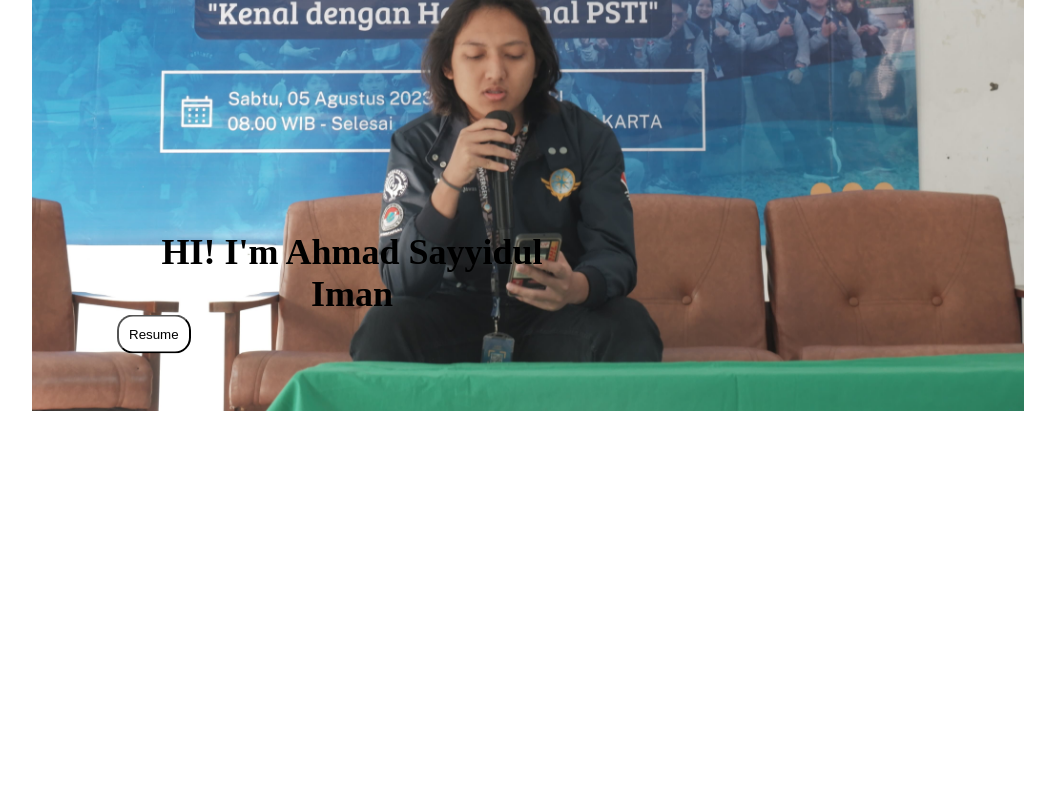
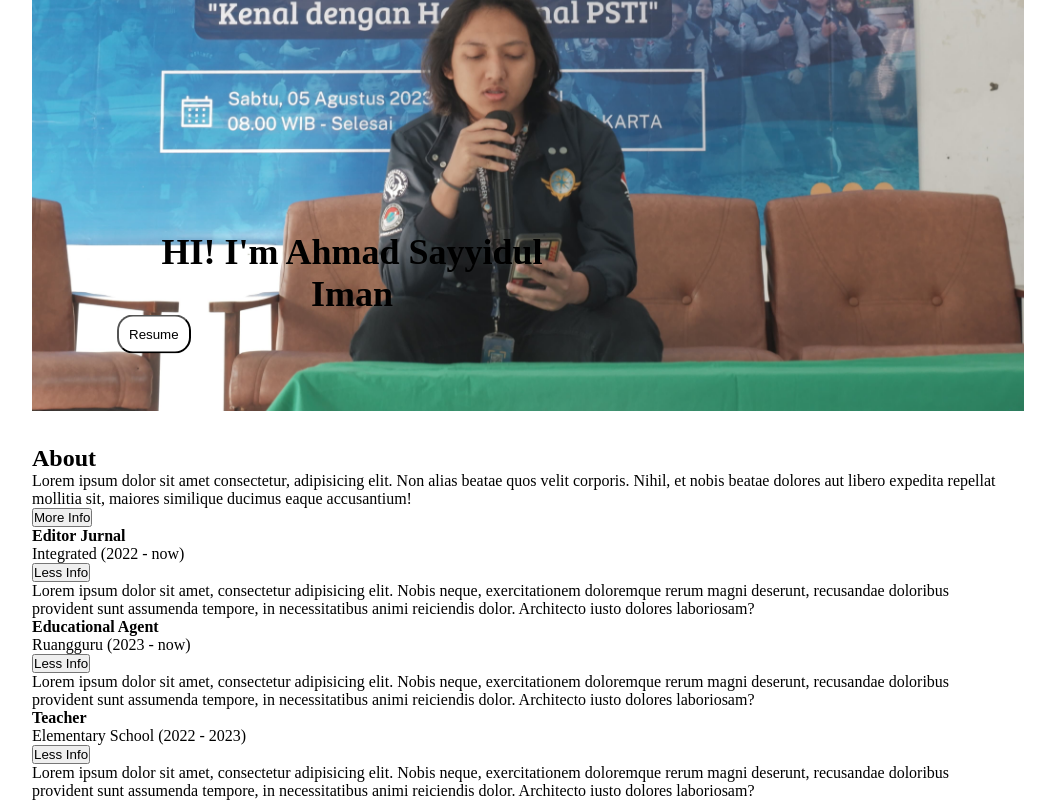
Before and after one commit to sayyiduliman/UTS, a plain HTML site: page index.html in a window 1280 px wide. Shown: the part 360-1160 px from the top of the page, without its empty margins (118-1173 px from the left). Before the commit the page ends 800 px from the top, so only its background shows below. Drawn offline with Linux system fonts and the light colour scheme.

Commit message:
update index.html

```diff
--- a/index.html
+++ b/index.html
@@ -26,5 +26,36 @@
             <button>Resume</button>
         </div>
     </div>
+
+    <section id="about">
+        <div class="col1">
+            <h1>About</h1>
+            <p>Lorem ipsum dolor sit amet consectetur, adipisicing elit. Non alias beatae quos velit corporis. Nihil, et nobis beatae dolores aut libero expedita repellat mollitia sit, maiores similique ducimus eaque accusantium!</p>
+            <button>More Info</button>
+        </div>
+
+        <div class="col2">
+            <p><b>Editor Jurnal</b></p>
+            <p>Integrated (2022 - now)</p>
+            <button>Less Info</button>
+            <p>Lorem ipsum dolor sit amet, consectetur adipisicing elit. Nobis neque, exercitationem doloremque rerum magni deserunt, recusandae doloribus provident sunt assumenda tempore, in necessitatibus animi reiciendis dolor. Architecto iusto dolores laboriosam?</p>
+        </div>
+
+        <div class="col3">
+            <p><b>Educational Agent</b></p>
+            <p>Ruangguru (2023 - now)</p>
+            <button>Less Info</button>
+            <p>Lorem ipsum dolor sit amet, consectetur adipisicing elit. Nobis neque, exercitationem doloremque rerum magni deserunt, recusandae doloribus provident sunt assumenda tempore, in necessitatibus animi reiciendis dolor. Architecto iusto dolores laboriosam?</p>
+        </div>
+
+        <div class="col4">
+            <p><b>Teacher</b></p>
+            <p>Elementary School (2022 - 2023)</p>
+            <button>Less Info</button>
+            <p>Lorem ipsum dolor sit amet, consectetur adipisicing elit. Nobis neque, exercitationem doloremque rerum magni deserunt, recusandae doloribus provident sunt assumenda tempore, in necessitatibus animi reiciendis dolor. Architecto iusto dolores laboriosam?</p>
+        </div>
+    </section>
+
+
 </body>
 </html>
--- a/style.css
+++ b/style.css
@@ -80,3 +80,11 @@ html {
     text-align: left;
     margin-right: auto;
 }
+
+#about {
+    display: flex;
+    flex-direction: column;
+    padding-left: 150px;
+    padding-right: 150px;
+    margin-top: 30px;
+}
```
